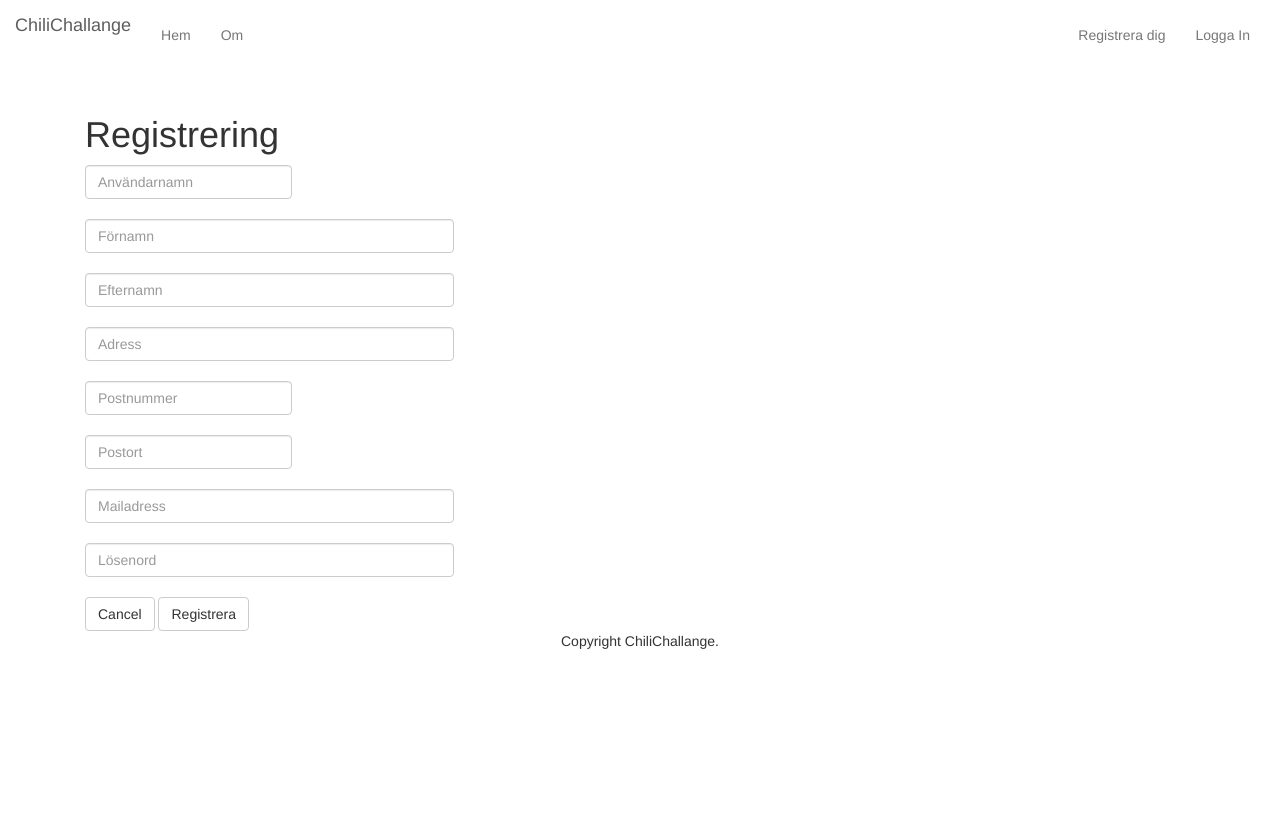
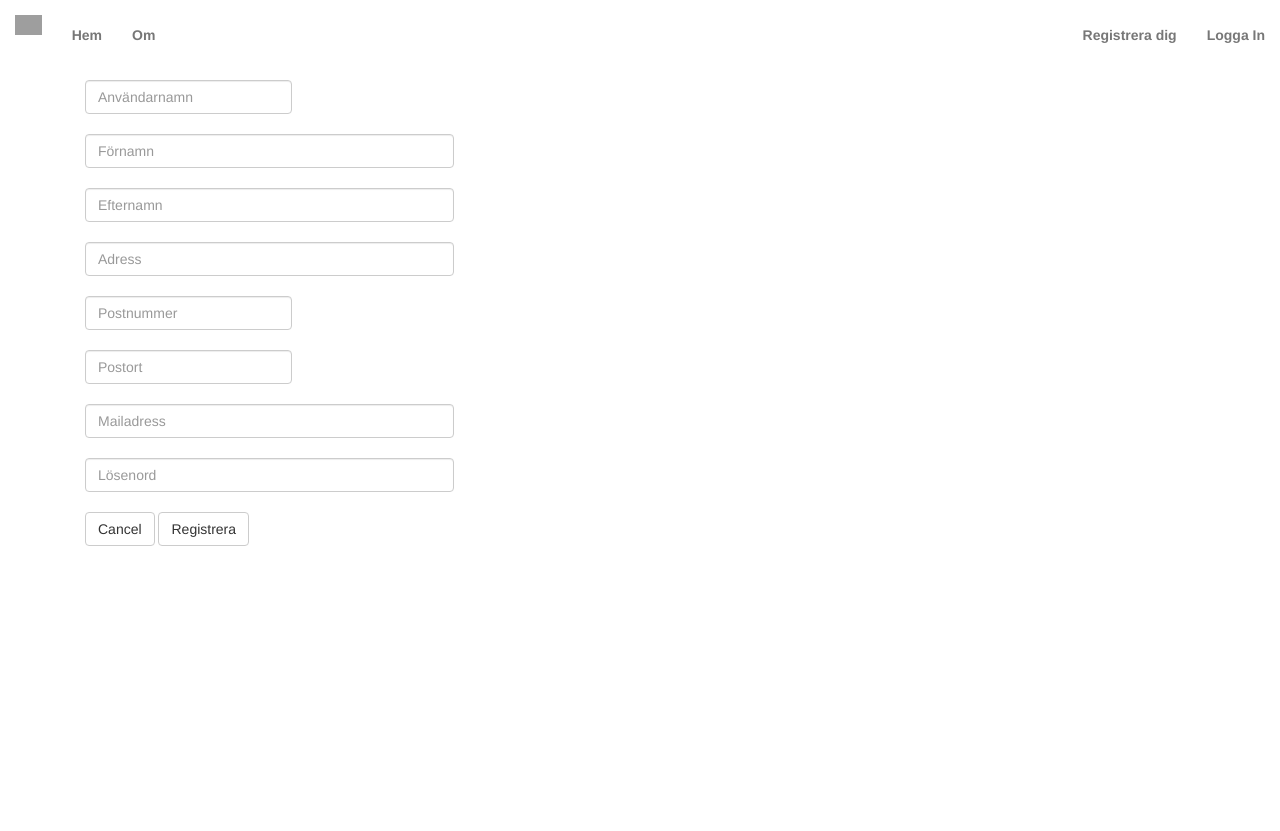
Before and after one commit to linusgalen/chilichallenge, a Flask app: page /register in a window 1280 px wide. After the commit the page ends 546 px from the top, so only its background shows below. Run offline with Flask 2, Linux system fonts and the light colour scheme; some libraries are stand-ins or nearby versions; grey boxes are pictures that could not be loaded.

Commit message:
Cleaned up frontpage

```diff
--- a/app/static/base.css
+++ b/app/static/base.css
@@ -1,94 +1,87 @@
-
+html, body {
+  height: 100% !important;
+  overflow-x: hidden;
+}
+body {
+  position: relative;
+}
 #home {
-    padding-top: 50px;
-    height: 700px;
-    color: #fff;
-    background-image: url("http://rooziato.com/wp-content/uploads/2016/09/hot-red-chilli-pepper-155559-1024x634.jpg");
+  padding-top: 70px;
+  height: 100%;
+  background-color: black;
+}
+#about {
+  padding-top: 70px;
+  height: 100%;
+  background-color: white;
+}
+.content {
+  padding-top: 70px;
+}
+.navbar-nav > li > a {
+  font-weight: bold;
 }
 
-#about {
-    padding-top: 50px;
-    height: 700px;
-    color: #fff;
-    background-color: #eae5d0;
+.navbar {
+  width: 100%;
+  height: 70px;
+  background-color: white;
+  border: none;
+}
+nav.navbar.shrink {
+  height: 20px !important;
 }
 
-#chl_btn{
-    margin-top: 250px;
-    border-radius: 25px;
+nav.navbar {
+   -webkit-transition: all 0.4s ease;
+   transition: all 0.4s ease;
+}
+.navbar-nav li a {
+    padding:0 15px;
+    line-height:70px;
 }
 
-#the_end {
-    height: 200px;
-    background-color: #0000;
-    text-align: center
-}
-
-body{
-    margin: 0px;
-    padding: 0px;
-    /*min-height: 2500px;*/
+ul.nav a:visited {
 
 }
-.navbar-info {
-    width: 100%;
-
+#navbar-logo {
+  height: 100%;
+  padding-top: 0px;
+}
+#home {
+    background-image: url("https://images.pexels.com/photos/35010/paprika-fruit-the-inside-of-the-peppers-the-grain-of-paprika.jpg?w=940&h=650&auto=compress&cs=tinysrgb");
+    background-position: center;
+    background-repeat: no-repeat;
+    background-size: cover;
+    padding-top: 70px;
+    height: 100%;
+    background-attachment: fixed;
 
 }
-.fixed-me{
-    transition: all 0.5s ;
-    -o-transition: all 0.5s;
-    -webkit-transition: all 0.5s;
-    -moz-transition: all 0.5s;
-    -ms-transition: all 0.5s;
+.hero-text {
+    text-align: center;
+    position: absolute;
+    top: 50%;
+    left: 50%;
+    transform: translate(-50%, -50%);
+    color: white;
+    width: 100%;
 }
-
-.fixed-me{
-    background-color:#fff !important;
-    padding: 0px  !important;
-    margin-bottom: 0px;
-    position: fixed;
-    top:0;
-	z-index:888;
-    width: 100%;
-
+.hero-text button {
+  border: none;
 }
-
-.navbar-me {
-
-   transition: all 0.5s ;
-    -ms-transition: all 0.5s;
-    -moz-transition: all 0.5s;
-    -o-transition: all 0.5s;
-     -webkit-transition: all 0.5s;
-
-
+.btn-xlarge {
+    padding: 18px 28px;
+    font-size: 22px;
+    line-height: normal;
+    -webkit-border-radius: 8px;
+    -moz-border-radius: 8px;
+    border-radius: 8px;
 }
-.header-right-menu{
- padding: 5px 15px !important;
-
+.carousel-caption{
+    position:static;
+    height: 100%;
 }
-.site-logo{
-    padding: 15px 20px !important;
-    margin: 15px 10px !important;
+.carousel {
+  height: 100;
 }
-.navbar-me{
-    padding: 0px 0px;
-    background-color: transparent;
-    top: 0px;
-    border: 0px;
-    border-radius: 0px;
-}
-.navbar-collapse{
-    text-align: center;
-    border-top-width: 0px;
-    padding-top: 10px;
-    margin-top: 5px;
-}
-
-.navbar-default .navbar-toggle:focus, .navbar-default .navbar-toggle:hover {
-    background-color: transparent;
-}
-.menu-collapsed-button{
-    margin: 20px 15px 10px 15px !important;
-}
--- a/app/static/base.js
+++ b/app/static/base.js
@@ -1,8 +1,6 @@
 
 
 $(document).ready(function() {
-
-    $('body').scrollspy({target: ".navbar-me", offset: 50});
 
     $("#thenavbar a").on('click', function (event) {
         if (this.hash !== "") {
@@ -15,13 +13,5 @@ $(document).ready(function() {
             });
         }
     });
+
 });
-
-
-$(window).scroll(function() {
-    if($(this).scrollTop()>50) {
-        $( ".navbar-me" ).addClass("fixed-me");
-    } else {
-        $( ".navbar-me" ).removeClass("fixed-me");
-    }
-});
--- a/app/templates/base.html
+++ b/app/templates/base.html
@@ -19,7 +19,8 @@
         $SCRIPT_ROOT = {{ request.script_root|tojson|safe }};
     </script>
     <!-- Our scripts -->
-    <script src="{{url_for('static', filename='checkout_process.js')}}"></script>
+    <script type=text/javascript src="{{url_for('static', filename='base.js')}}"></script>
+    <script type=text/javascript src="{{url_for('static', filename='checkout_process.js')}}"></script>
     <!-- HTML5 shim and Respond.js for IE8 support of HTML5 elements and media queries -->
     <!-- WARNING: Respond.js doesn't work if you view the page via file:// -->
     <!--[if lt IE 9]>
@@ -37,26 +38,34 @@
     {% endif %}
 {% endwith %}
 {% block nav %}
-    <body data-spy = "scroll" data-target = ".navbar" data-offset = "50">
-    <section class="navbar-info">
-    <nav class="navbar navbar-default navbar-me">
+
+  <nav class="navbar navbar-default navbar-fixed-top">
     <div class="container-fluid">
+      <!-- Brand and toggle get grouped for better mobile display -->
       <div class="navbar-header">
-                <button type="button" class="navbar-toggle collapsed menu-collapsed-button" data-toggle="collapse" data-target=
-                        "#navbar-primary-collapse" aria-expanded="false">
+        <button type="button" class="navbar-toggle collapsed" data-toggle="collapse" data-target="#bs-example-navbar-collapse-1" aria-expanded="false">
           <span class="sr-only">Toggle navigation</span>
           <span class="icon-bar"></span>
           <span class="icon-bar"></span>
           <span class="icon-bar"></span>
         </button>
-                <a class="navbar-brand" href="./">ChiliChallange</a>
+        <a class="navbar-brand navbar-left" href="./">
+          <img id="navbar-logo" alt="Brand" src="https://s-media-cache-ak0.pinimg.com/originals/d7/2b/cd/d72bcdd49a20a229f950ff559e917fda.png">
+        </a>
       </div>
-            <div>
-                <div class="collapse navbar-collapse header-right-menu" id="navbar-primary-collapse-test">
+
+      <!-- Collect the nav links, forms, and other content for toggling -->
+      <div class="collapse navbar-collapse" id="bs-example-navbar-collapse-1">
+
         <ul class="nav navbar-nav">
-                        <li><a href="/index#home">Hem</a></li>
-                        <li><a href="/index#about">Om</a></li>
+          <li><a href="#home">Hem</a></li>
+          <li><a href="#about">Om</a></li>
         </ul>
+
+        <form class="navbar-form navbar-left">
+
+        </form>
+
         <ul class="nav navbar-nav navbar-right">
           {% if g.user.is_authenticated %}
               <li> <a href="/profile" id="test">{{ g.user.username }} </a></li>
@@ -66,21 +75,16 @@
               <li > <a href="/login" id="test">Logga In</a> </li>
           {% endif %}
         </ul>
-                </div>
-            </div>
-        </div>
+
+      </div><!-- /.navbar-collapse -->
+    </div><!-- /.container-fluid -->
   </nav>
-    </section>
 {% endblock %}
-<div class="content">
+
     {% block content %}
     {% endblock %}
-</div>
+
   {% block foot %}
-<div id="the_end" class="containter-fluid">
-    <p style="text-align: center"> Copyright ChiliChallange.</p>
-</div>
   {% endblock %}
-<script src="../static/base.js"></script>
 </body>
 </html>
```
Also changed, not shown: app/templates/index.html (+32 -18 lines). Lines whose indentation alone changed are shown as unchanged.
